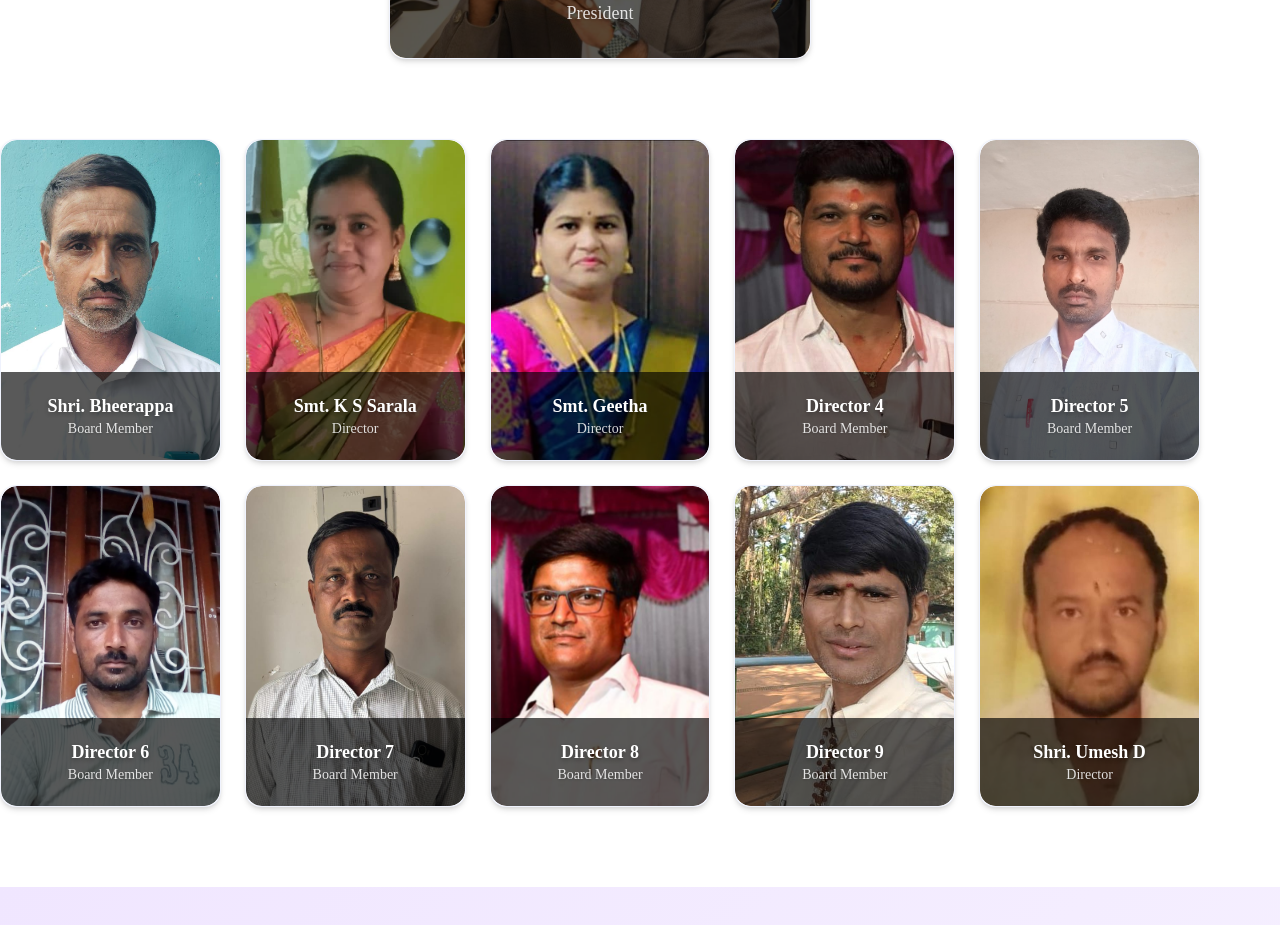
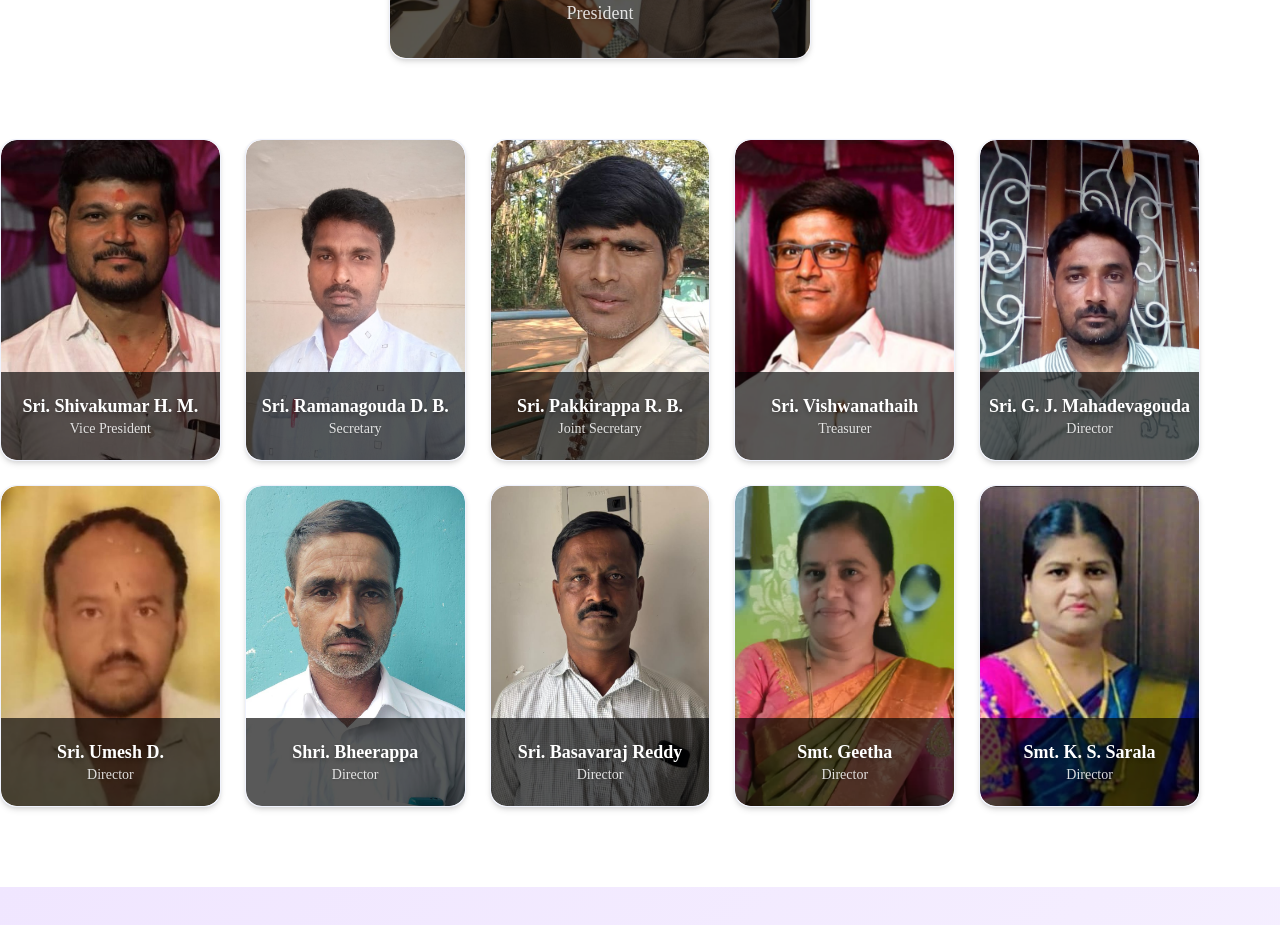
Before and after one commit to vijay2579/sneha-sambrama, a React (Vite) app: page / in a window 1280 px wide. Shown: the part 2600-3525 px from the top of the page. Built offline with nearby package versions, Linux system fonts and the light colour scheme; the HTML template or start-up script is replaced by a standard one.

Commit message:
Design changes

```diff
--- a/src/components/about/About.jsx
+++ b/src/components/about/About.jsx
@@ -245,19 +245,55 @@ const About = () => {
               <div className="about__team-small-grid">
                 {[
                   {
+                    img: director4,
+                    name: "Sri. Shivakumar H. M.",
+                    role: "Vice President",
+                  },
+                  {
+                    img: director5,
+                    name: "Sri. Ramanagouda D. B.",
+                    role: "Secretary",
+                  },
+                  {
+                    img: director9,
+                    name: "Sri. Pakkirappa R. B.",
+                    role: "Joint Secretary",
+                  },
+                  {
+                    img: director8,
+                    name: "Sri. Vishwanathaih",
+                    role: "Treasurer",
+                  },
+                  {
+                    img: director6,
+                    name: "Sri. G. J. Mahadevagouda",
+                    role: "Director",
+                  },
+                  {
+                    img: director10,
+                    name: "Sri. Umesh D.",
+                    role: "Director",
+                  },
+                  {
                     img: director1,
                     name: "Shri. Bheerappa",
-                    role: "Board Member",
+                    role: "Director",
                   },
-                  { img: director2, name: "Smt. K S Sarala", role: "Director" },
-                  { img: director3, name: "Smt. Geetha", role: "Director" },
-                  { img: director4, name: "Director 4", role: "Board Member" },
-                  { img: director5, name: "Director 5", role: "Board Member" },
-                  { img: director6, name: "Director 6", role: "Board Member" },
-                  { img: director7, name: "Director 7", role: "Board Member" },
-                  { img: director8, name: "Director 8", role: "Board Member" },
-                  { img: director9, name: "Director 9", role: "Board Member" },
-                  { img: director10, name: "Shri. Umesh D", role: "Director" },
+                  {
+                    img: director7,
+                    name: "Sri. Basavaraj Reddy",
+                    role: "Director",
+                  },
+                  {
+                    img: director2,
+                    name: "Smt. Geetha",
+                    role: "Director",
+                  },
+                  {
+                    img: director3,
+                    name: "Smt. K. S. Sarala",
+                    role: "Director",
+                  },
                 ].map((member, idx) => (
                   <motion.div
                     className="about__team-tile"
--- a/src/components/contact/Contact.scss
+++ b/src/components/contact/Contact.scss
@@ -113,7 +113,7 @@
 
     @media (max-width: 768px) {
       padding: 0.5rem;
-      margin-bottom: 1rem;
+    margin-bottom: 1rem;
     }
   }
 
```
